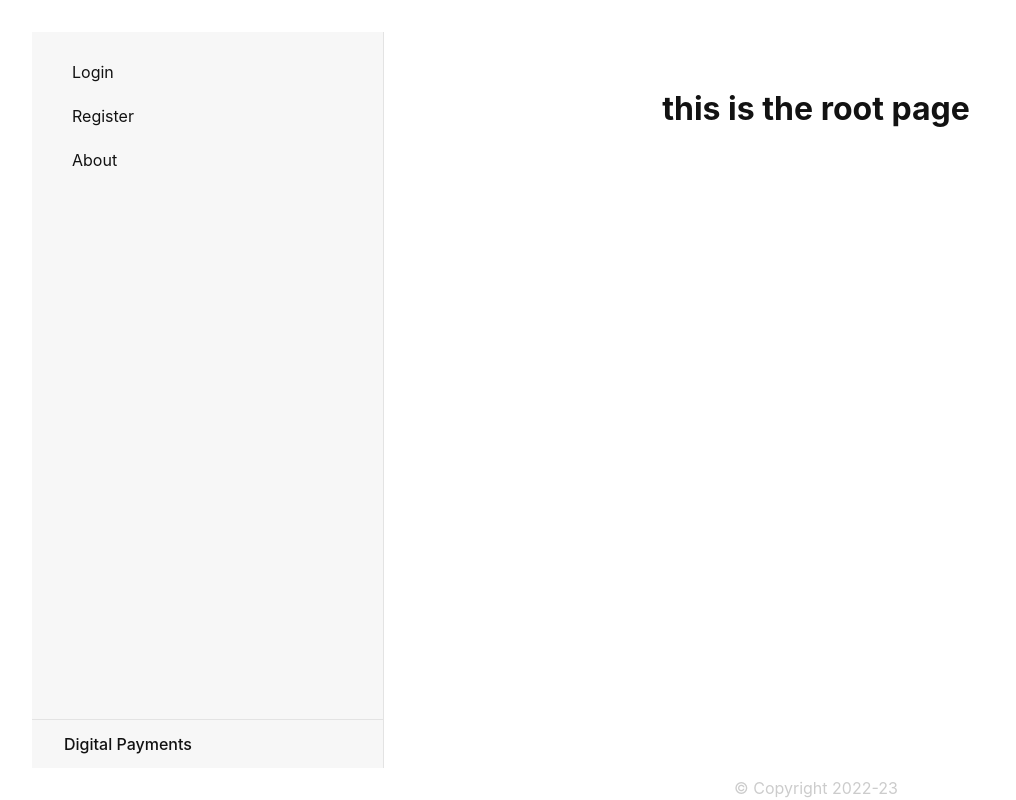
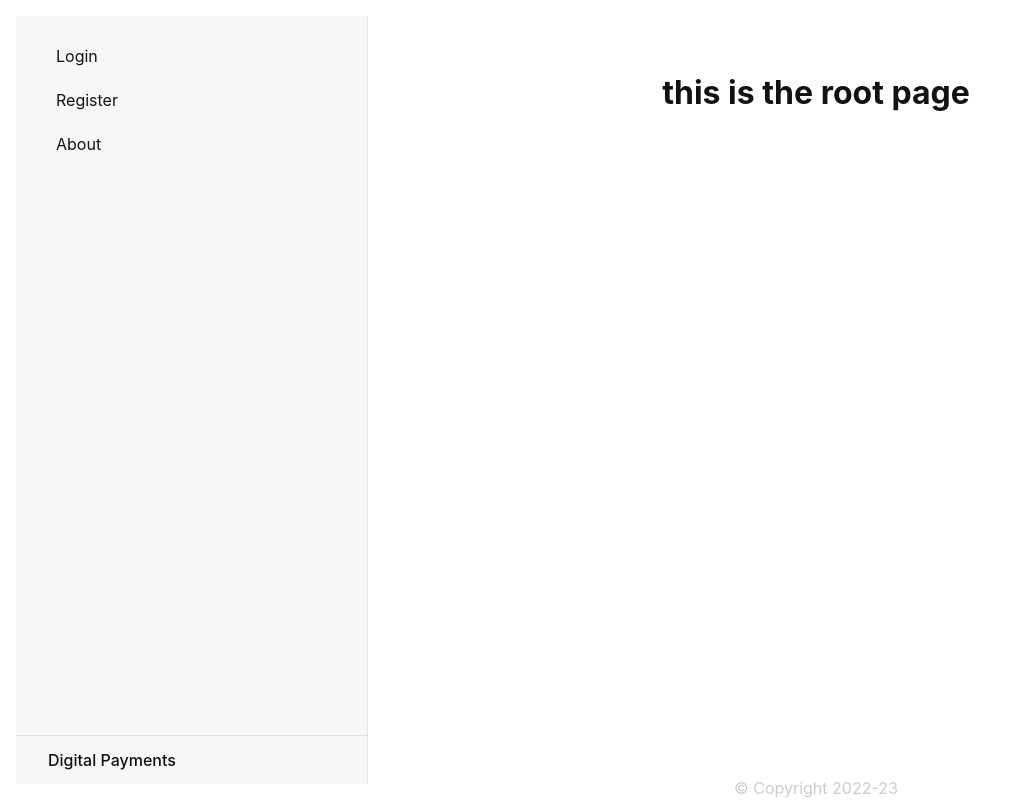
Before and after one commit to Aryanxfa/Digital-Payments-Book-old, a React (Create React App) app: page / in a window 1280 px wide. Shown: the whole page, without its empty margins (0-1016 px from the left). Built offline with nearby package versions, Linux system fonts and the light colour scheme.

Commit message:
correct margins

```diff
--- a/public/styles.css
+++ b/public/styles.css
@@ -5,9 +5,8 @@
 }
 
 #app {
-    max-width: 1280px;
     margin: 0 0;
-    padding: 2rem;
+    padding: 1rem;
     text-align: center;
 }
 
```
